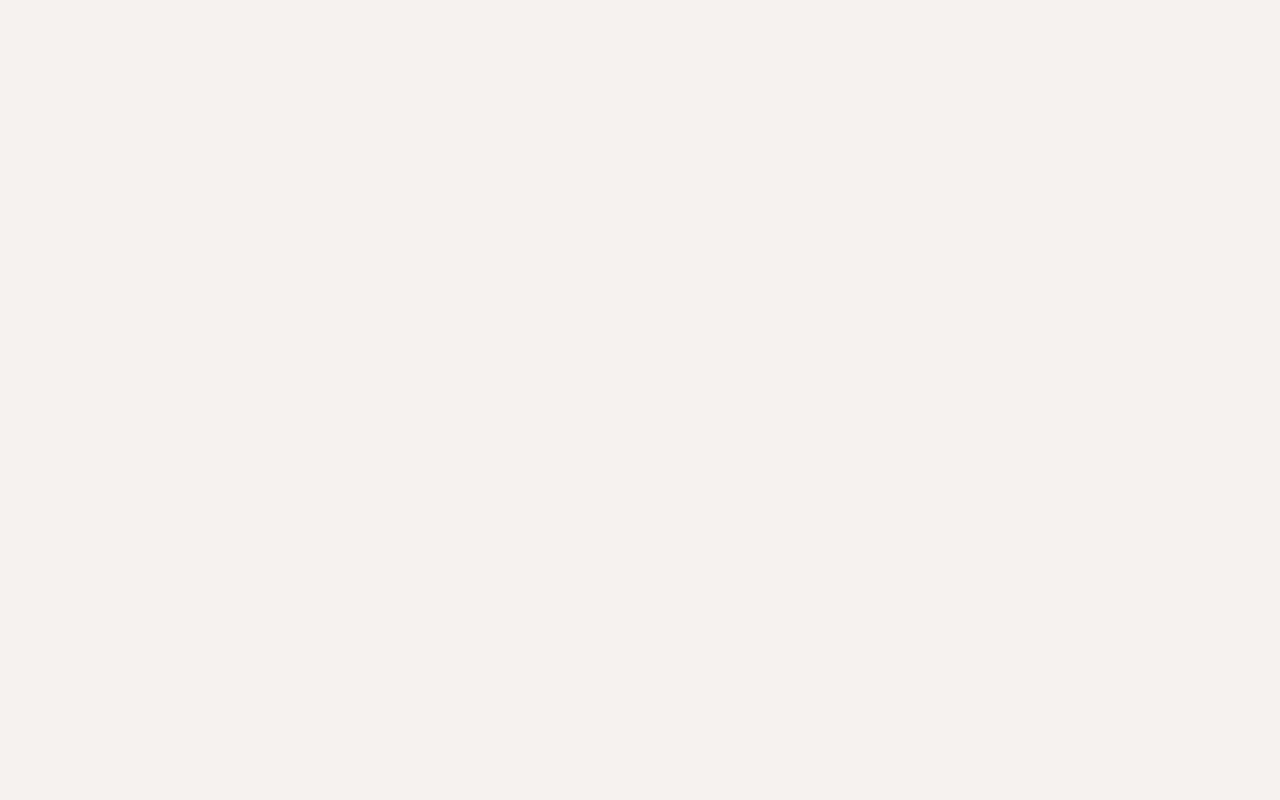
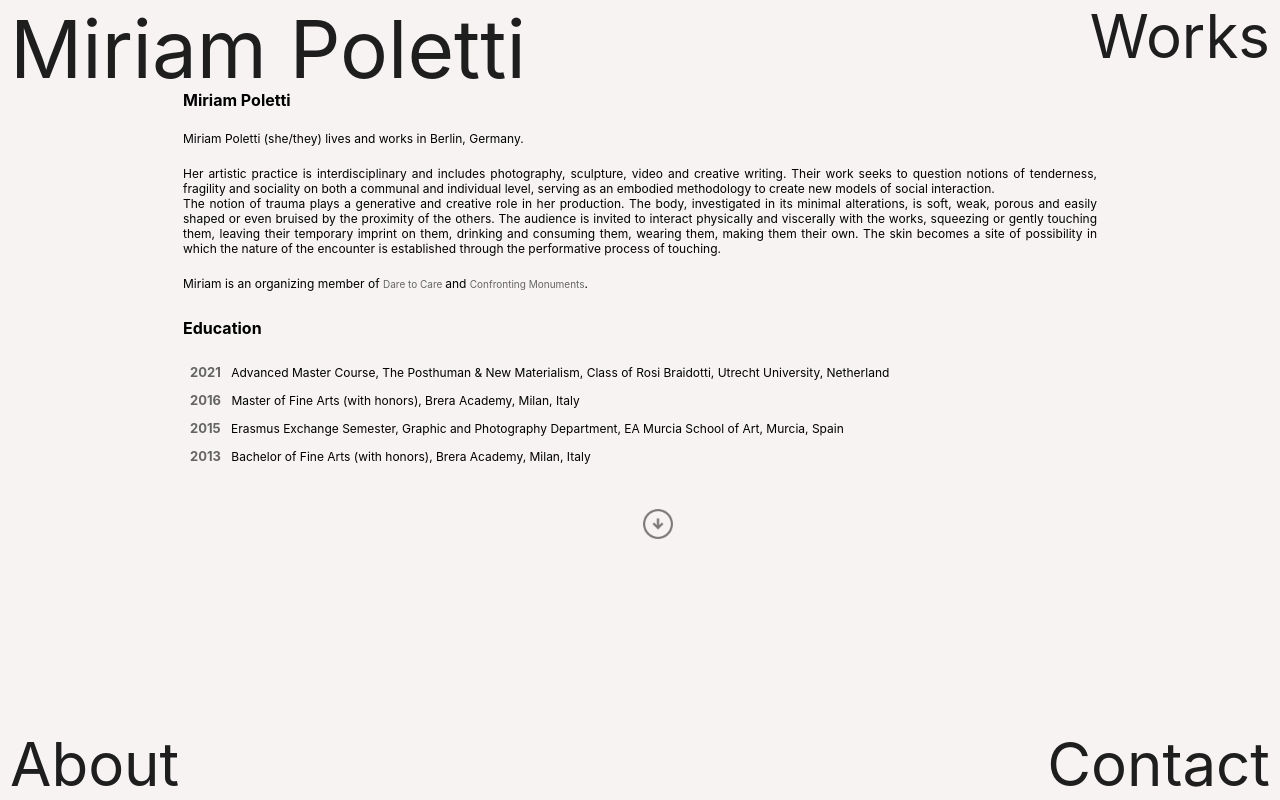
Before and after one commit to miriam-plt/portfolio, a React (Create React App) app: page /about in a window 1280 px wide. Before the commit this address had no page. Built offline with nearby package versions, Linux system fonts and the light colour scheme; the HTML template or start-up script is replaced by a standard one; a web font is replaced by a local one.

Commit message:
conditional rendering in about page

```diff
--- a/src/App.js
+++ b/src/App.js
@@ -1,7 +1,7 @@
 import './App.scss';
 import { Routes, Route } from 'react-router-dom';
 import Home from './Pages/Home';
-import Cv from './Pages/Cv';
+import About from './Pages/About';
 import Contact from './Pages/Contact';
 import WorkList from './components/WorkList';
 import WorkDetails from './Pages/WorkDetails';
@@ -11,7 +11,7 @@ function App() {
     <div className='App'>
       <Routes>
         <Route path="/" element={<Home />} />
-        <Route path="/cv" element={<Cv />} />
+        <Route path="/about" element={<About />} />
         <Route path="/contact" element={<Contact />} />
         <Route path="/works" element={<WorkList />} />
         <Route path="/works/:id" element={<WorkDetails />} />
--- a/src/Pages/Cv/index.js
+++ b/src/Pages/About/index.js
@@ -1,14 +1,35 @@
 import './index.scss';
+import {useState} from 'react';
 import Navbar from '../../components/Navbar';
+import arrow from '../../images/arrow_circle_down.png';
 
-const Cv = () => {
+const About = () => {
+    const [eduShown, setEduShown] = useState(true);
+    const [exhibitionsShown, setExhibitionsShown] = useState(false);
+    const [grantsShown, setGrantsShown] = useState(false);
+
+    const handleClick1 = e => {
+        setEduShown(current => !current);
+        setExhibitionsShown(current => !current);
+    };
+
+    const handleClick2 = e => {
+        setExhibitionsShown(current => !current);
+        setGrantsShown(current => !current);
+    };
+
+    const handleClick3 = e => {
+        setGrantsShown(current => !current);
+        setEduShown(current => !current);
+    };
+
     return (
-    <div className='container'>
+    <div>
         <Navbar />
 
         <div className='cv'>
 
-            <div className='cv-section education'>
+            {eduShown && <div className='cv-section education'>
                 <h4>Miriam Poletti</h4>
                     <div className='about'>
                         <h6>Miriam Poletti (she/they) lives and works in Berlin, Germany.</h6>
@@ -26,14 +47,16 @@ const Cv = () => {
                     </div>
 
                 <h5>Education</h5>
-                <p><b>2021</b> Advanced Master Course, The Posthuman & New Materialism, Class of Rosi Braidotti, Utrecht University, Netherland</p>
-                <p><b>2016</b> Master of Fine Arts (with honors), Brera Academy, Milan, Italy</p>
-                <p><b>2015</b> Erasmus Exchange Semester, Graphic and Photography Department, EA Murcia School of Art, Murcia, Spain</p>
-                <p><b>2013</b> Bachelor of Fine Arts (with honors), Brera Academy, Milan, Italy</p>
-            </div>
+                    <p><b>2021</b> Advanced Master Course, The Posthuman & New Materialism, Class of Rosi Braidotti, Utrecht University, Netherland</p>
+                    <p><b>2016</b> Master of Fine Arts (with honors), Brera Academy, Milan, Italy</p>
+                    <p><b>2015</b> Erasmus Exchange Semester, Graphic and Photography Department, EA Murcia School of Art, Murcia, Spain</p>
+                    <p><b>2013</b> Bachelor of Fine Arts (with honors), Brera Academy, Milan, Italy</p>
+
+                <img className='arrow-down' src={arrow} alt='arrow' onClick={handleClick1} />
+                </div>}
 
 
-            <div className='cv-section exhibitions'>
+            {exhibitionsShown && <div className='cv-section exhibitions'>
                 <h5>Selected Exhibitions</h5>
                     <p><b>2020</b> <i>Lichtblick</i>, Kunsthalle am Hamburger Platz, Berlin, Germany</p>
                     <p><b>2020</b> <i>What is Fear?</i>, Thessaloniki Queer Art Festival, Thessaloniki, Greece</p>
@@ -63,10 +86,12 @@ const Cv = () => {
                     <p><b>2018</b> SCREENING <i>Queertech.io = ART (URL, IRL)</i>, ACMI, Australian Centre for the Moving Image, Melbourne, Australia</p>
                     <p><b>2018</b> SCREENING <i>There Are No Girls On The Internet / Localhost Gallery</i>, Now Play This Festival, London, UK</p>
                     <p><b>2017</b> SCREENING <i>Queertech.io = ART (URL, IRL)</i>, BLINDSIDE's PLAY2, Federation Square Big Screen, Melbourne, Australia</p>
-            </div>
+
+                <img className='arrow-down' src={arrow} alt='arrow' onClick={handleClick2} />
+            </div>}
 
 
-            <div className='cv-section grants'>
+            {grantsShown && <div className='cv-section grants'>
                     <h5>Grants, awards & residencies</h5>
                         <p><b>2022</b> RESEARCH RESIDENCY De Structura, Tallinn, Estonia</p>
                         <p><b>2016</b> AWARD Nomination Ricas Award, Milano</p>
@@ -91,10 +116,16 @@ const Cv = () => {
                         <p><b>2021</b> SOFT EIS Presse, special limited edition cover for Issue 02, Berlin</p>
                         <p><b>2020</b> <i>Patatas Guerra s02</i>, nomadic exhibition series, Madrid, Berlin, Carrara <a href="https://www.patatasguerra.com/" target="_blank" rel="noreferrer"> [LINK] </a> </p>
                         <p><b>2018</b> <i>Patatas Guerra</i>, nomadic exhibition series, Milan, London, Venice, Dublin <a href="https://sciences.earth/patatas-guerra/" target="_blank" rel="noreferrer"> [LINK] </a> </p>
-                </div>
+
+                    <h5>Web development</h5>
+                        <p><b>2022</b> <i>miriampoletti.com</i> Personal portfolio website <a href="https://www.miriampoletti.com/" target="_blank" rel="noreferrer"> [LINK] </a></p>
+                        <p><b>2022</b> <i>daretocare-art.com</i> Dare to Care art collective website <a href="https://www.patatasguerra.com/" target="_blank" rel="noreferrer"> [LINK] </a> </p>
+
+                    <img className='arrow-down' src={arrow} alt='arrow' onClick={handleClick3} />
+                </div>}
 
         </div>
     </div>
 )}
 
-export default Cv;
+export default About;
--- a/src/Pages/Cv/index.scss
+++ b/src/Pages/About/index.scss
@@ -1,18 +1,36 @@
 .cv {
-    margin-left: 4em;
-    margin-right: 4em;
-    width: 100%;
+    width: 100vw;
     text-align: justify;
     text-justify: inter-word;
+    display: flex;
+    flex-direction: column;
+    align-items: center;
 }
 
 
 .about {
-    width: 800px;
+    width: 914px;
 }
 
 .cv-section {
-    margin-left: 30%;
+    width: 914px;
+    padding-top: 7%;
+}
+
+.arrow-down {
+    width: 36px;
+    margin-top: 30px;
+    margin-left: 50%;
+    cursor: pointer;
+    opacity: 0.5;
+    transition: all .5s ease-in-out;
+}
+
+.arrow-down:hover {
+    animation: pulse;
+    animation-duration: 1s;
+    animation-iteration-count: infinite;
+    opacity: 1;
 }
 
 .grants {
--- a/src/components/Navbar/index.js
+++ b/src/components/Navbar/index.js
@@ -8,7 +8,7 @@ const Navbar = () => {
             <NavLink className='works-link' to='/works'>Works</NavLink>
         </div>
         <div className='links-bottom'>
-            <NavLink className='cv-link' to='/cv'>CV</NavLink>
+            <NavLink className='cv-link' to='/about'>About</NavLink>
             <NavLink className='contact-link' to='/contact'>Contact</NavLink>
         </div>
     </div>
--- a/src/components/Navbar/index.scss
+++ b/src/components/Navbar/index.scss
@@ -5,7 +5,7 @@
     justify-content: space-between;
     align-items: flex-start;
     position: fixed;
-    width: 100%;
+    width: 100vw;
     top: 0;
 }
 
@@ -15,7 +15,7 @@
     position: fixed;
     z-index: 99;
     bottom: 0;
-    width: 100%;
+    width: 100vw;
 }
 
 .name-link {
@@ -23,6 +23,11 @@
     font-size: 80px;
     text-decoration: none;
     color: rgb(30, 30, 30);
+    margin-left: 10px;
+
+    @media (max-width: 1025px) {
+     font-size: 60px;
+    }
 }
 
 .works-link {
@@ -30,6 +35,11 @@
     font-size: 60px;
     text-decoration: none;
     color: rgb(30, 30, 30);
+    margin-right: 10px;
+
+    @media (max-width: 1025px) {
+        font-size: 40px;
+       }
 }
 
 .cv-link {
@@ -37,6 +47,11 @@
     font-size: 60px;
     text-decoration: none;
     color: rgb(30, 30, 30);
+    margin-left: 10px;
+
+    @media (max-width: 1025px) {
+        font-size: 40px;
+       }
 }
 
 .contact-link {
@@ -44,4 +59,9 @@
     font-size: 60px;
     text-decoration: none;
     color: rgb(30, 30, 30);
+    margin-right: 10px;
+
+    @media (max-width: 1025px) {
+        font-size: 40px;
+       }
 }
--- a/src/components/WorkList/index.scss
+++ b/src/components/WorkList/index.scss
@@ -5,6 +5,10 @@
     margin-right: 4em;
     padding-top: 6%;
     padding-bottom: 6%;
+
+    @media (max-width: 1025px) {
+        padding-top: 40%;
+       }
 }
 
 .menu__item-img {
@@ -30,6 +34,11 @@
     animation-fill-mode: forwards;
     z-index: 7;
     position: relative;
+
+    @media (max-width: 1025px) {
+        -webkit-text-stroke: 1px black;
+        font-size: 23px;
+       }
 }
 
 .menu__item-link:hover {
```
Also changed, not shown: src/images/arrow_circle_down.png (added), src/images/studio-pic2.jpg (deleted).
